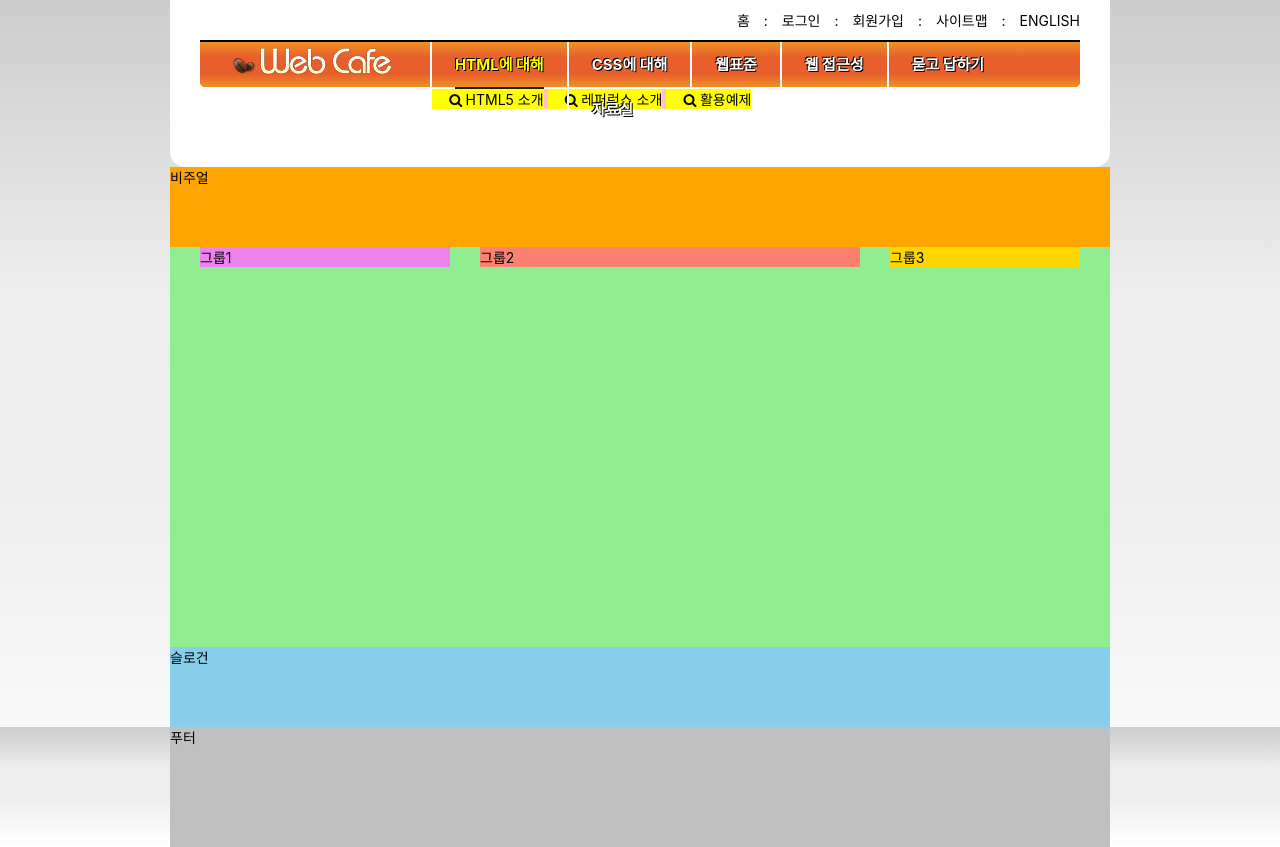
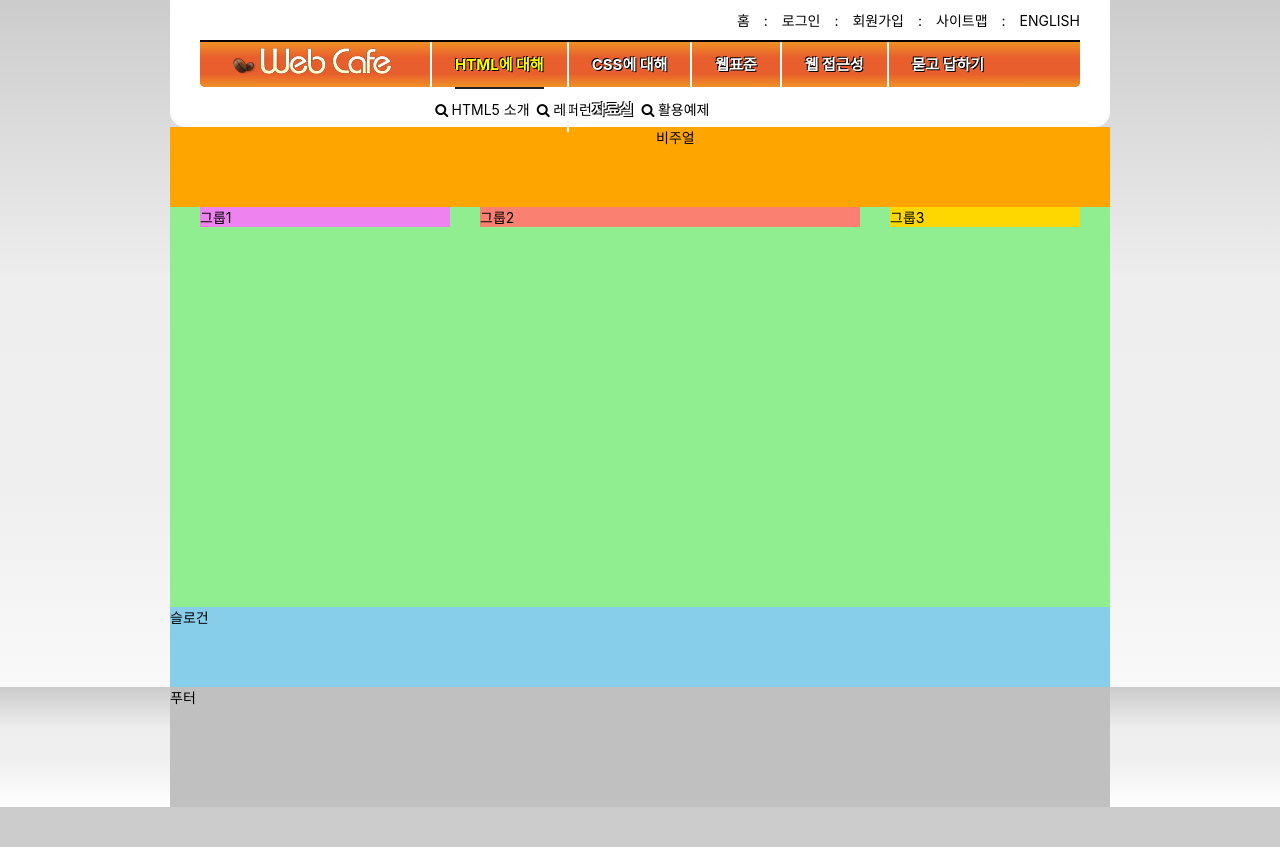
Before and after one commit to tiramin/HTML5, a plain HTML site: page index.html in a window 1280 px wide. After the commit the page ends 807 px from the top, so only its background shows below. Drawn offline with Linux system fonts and the light colour scheme; a web font is replaced by a local one.

Commit message:
sub menu 링크 스타일 적용

```diff
--- a/styles/style.css
+++ b/styles/style.css
@@ -43,6 +43,7 @@ body{
   padding: 0 30px;
   border-radius: 0 0 15px 15px;
   position: relative;
+  height: auto;
 }
 /* 로고 */
 .logo{
@@ -83,7 +84,7 @@ body{
 
 /* 메인 메뉴 */
 .navigation{
-  padding-bottom: 80px;
+  padding-bottom: 40px;
 }
 .menu{
   border-top: 2px solid currentColor;
@@ -135,10 +136,10 @@ body{
 }
 
 .sub-menu{
-  background-color: pink;
   position: absolute;
   /* left: 0; */
   top: 47; /* 부모의 높이는 45px, 박스 아래 구분선의 두께 2px = 47px */
+  /* padding: 4px 0; */
   display: none;
 }
 
@@ -157,8 +158,7 @@ body{
 아래의 것들은 필요없다. */
 .sub-menu li{
   display: inline-block;
-  padding-left: 1em;
-  background: yellow;
+  /* padding-left: 1em; */
 }
 .sub-menu a::before{
   content: '\e802';
@@ -181,7 +181,14 @@ body{
   content: '\e801';
   /*  둘다 동시에 적용이 되는데, 하나만 적용되게 하려면 js 로 제어해야 한다. */
 }
-
+.sub-menu a{
+  display: inline-block;
+  padding: 10px 0;
+}
+/* 마우스를 올렸을 때만 바뀌게 */
+.sub-menu a:hover, .sub-menu a:focus{
+  color: #f00;
+}
 /* 비주얼 */
 .visual{
   background: orange;
```
